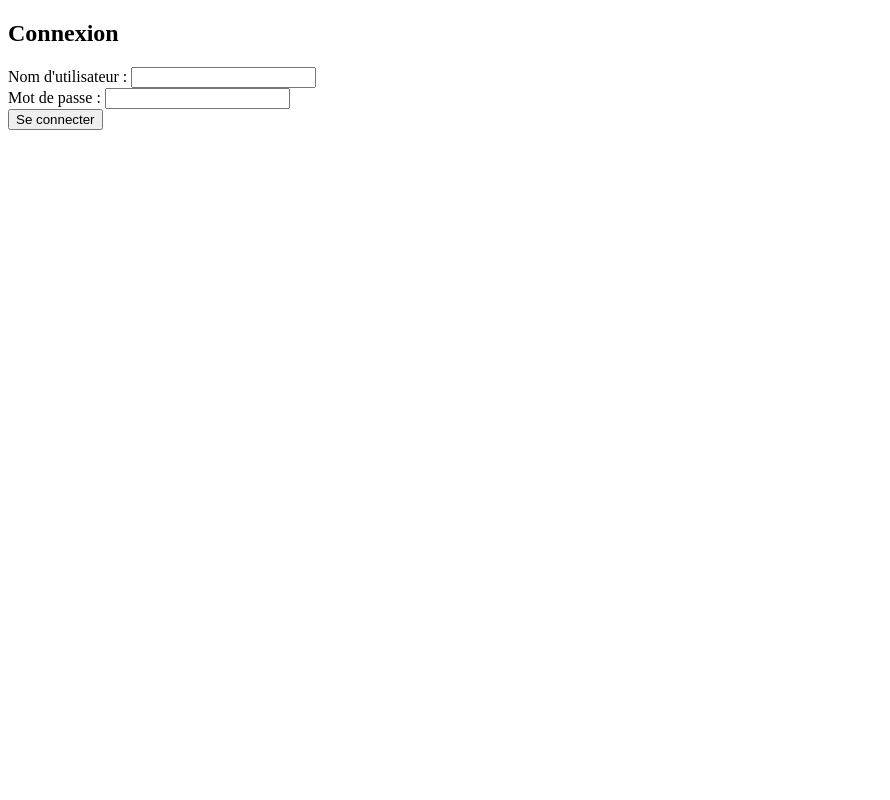
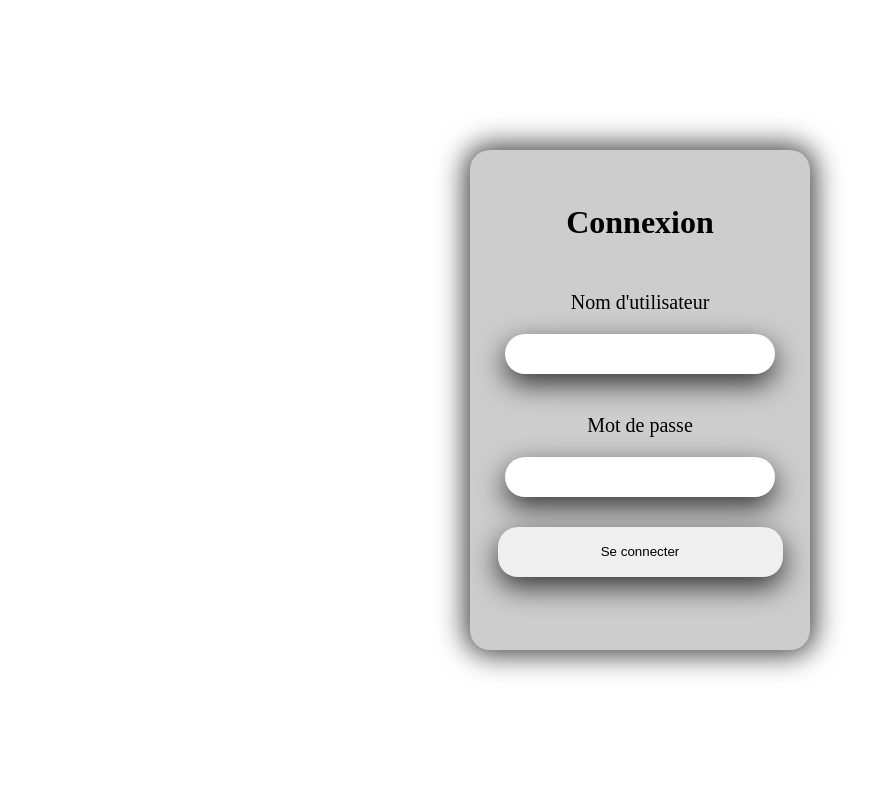
Before and after one commit to melvinRenversez/MJob, a PHP site: page / in a window 1280 px wide. Shown: the whole page, without its empty margins (0-890 px from the left). Run offline with PHP 8.4, Linux system fonts and the light colour scheme.

Commit message:
from style

```diff
--- a/index.php
+++ b/index.php
@@ -3,18 +3,23 @@
 <head>
     <meta charset="UTF-8">
     <meta name="viewport" content="width=device-width, initial-scale=1.0">
+    <link rel="stylesheet" href="style.css">
     <title>Connexion</title>
 </head>
 <body>
-    <h2>Connexion</h2>
-    <form action="php/connection.php" method="POST">
-        <label for="nom_utilisateur">Nom d'utilisateur :</label>
-        <input type="text" name="nom_utilisateur" required>
-        <br>
-        <label for="mot_de_passe">Mot de passe :</label>
-        <input type="password" name="mot_de_passe" required>
-        <br>
-        <input type="submit" value="Se connecter">
-    </form>
+    <div class="content">
+        <h1>Connexion</h1>
+        <form action="php/connection.php" method="POST">
+            <div class="inputLabel">
+                <label for="nom_utilisateur">Nom d'utilisateur</label>
+                <input type="text" name="nom_utilisateur" required>
+            </div>
+            <div class="inputLabel">
+                <label for="mot_de_passe">Mot de passe</label>
+                <input type="password" name="mot_de_passe" required>
+            </div>
+            <input type="submit" value="Se connecter">
+        </form>
+    </div>
 </body>
 </html>
--- a/style.css
+++ b/style.css
@@ -0,0 +1,86 @@
+* {
+    margin: 0;
+    padding: 0;
+    box-sizing: border-box;
+}
+
+body {
+    height: 100vh;
+    display: flex;
+    align-items: center;
+    justify-content: center;
+}
+
+.content {
+    width: 340px;
+    height: 500px;
+    padding: 200px 0;
+    border-radius: 20px;
+    display: flex;
+    flex-direction: column;
+    align-items: center;
+    justify-content: center;
+    background: #cdcdcd;
+    box-shadow: 0px 0px 28px 5px rgba(0, 0, 0, 0.75);
+    -webkit-box-shadow: 0px 0px 28px 5px rgba(0, 0, 0, 0.75);
+    -moz-box-shadow: 0px 0px 28px 5px rgba(0, 0, 0, 0.75);
+}
+
+h1 {
+    height: 50px;
+    display: flex;
+    align-items: center;
+    justify-content: center;
+}
+
+form {
+    width: 100%;
+    height: 400px;
+    padding: 20px;
+    display: flex;
+    flex-direction: column;
+    align-items: center;
+}
+
+form .inputLabel {
+    width: 100%;
+    margin: 10px 0;
+    display: flex;
+    flex-direction: column;
+    align-items: center;
+}
+
+form .inputLabel label {
+    font-size: 20px;
+    margin: 20px;
+}
+
+form .inputLabel input {
+    width: 90%;
+    height: 40px;
+    border-radius: 20px;
+    border: none;
+    outline: none;
+    padding: 0 20px;
+    box-shadow: 0px 10px 28px 0px rgba(0, 0, 0, 0.75);
+    -webkit-box-shadow: 0px 10px 28px 0px rgba(0, 0, 0, 0.75);
+    -moz-box-shadow: 0px 10px 28px 0px rgba(0, 0, 0, 0.75);
+}
+
+form input[type="submit"] {
+    width: 95%;
+    height: 50px;
+    border-radius: 20px;
+    margin-top: 20px;
+    border: none;
+    outline: none;
+    box-shadow: 0px 10px 28px 0px rgba(0, 0, 0, 0.75);
+    -webkit-box-shadow: 0px 10px 28px 0px rgba(0, 0, 0, 0.75);
+    -moz-box-shadow: 0px 10px 28px 0px rgba(0, 0, 0, 0.75);
+}
+
+@media screen and (max-width: 1100px) {
+    body {
+        height: calc(100vh - 60px);
+    }
+}
```
